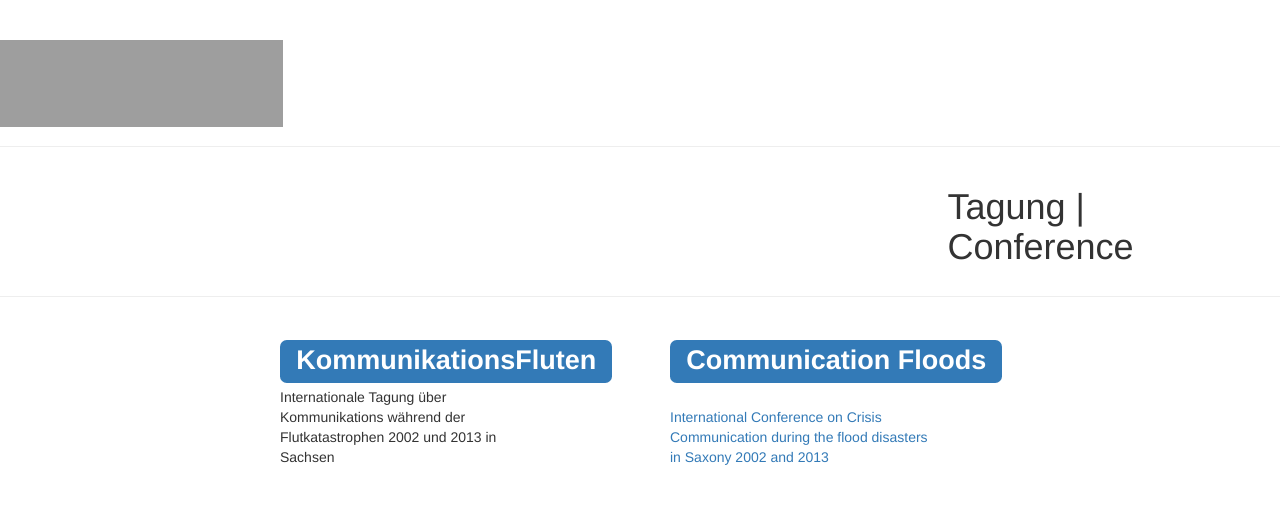
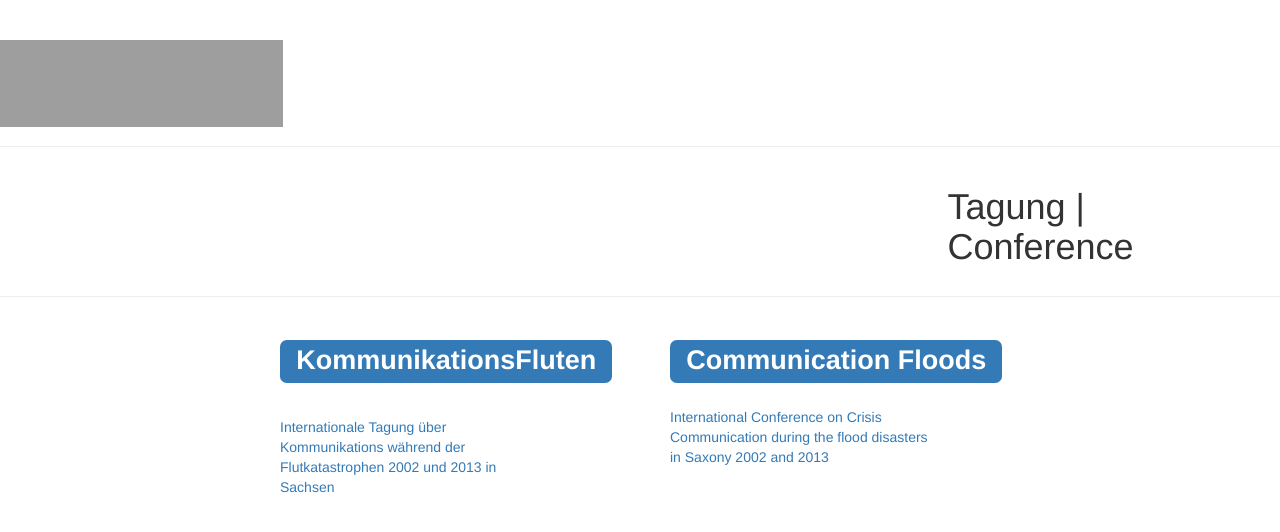
Before and after one commit to susedev/test, a Jekyll site: the page built from index.html, in a window 1280 px wide. Shown: the top 532 px of the page. Built offline with Jekyll 4.4.1, drawn with Linux system fonts in a browser that asks for light colours; nearby versions of some CDN libraries; grey boxes are pictures that could not be loaded.

Commit message:
Edit from JekyllCMS

```diff
--- a/index.html
+++ b/index.html
@@ -6,7 +6,11 @@ title: Home
 <div class="row">
 <div class="col-md-3">
 <h1><a href="http://eijc.github.io/data/konferenz-kommunikationsfluten.html"><span class="label label-primary">KommunikationsFluten</span></a></h1>
-Internationale Tagung &uuml;ber Kommunikations w&auml;hrend der Flutkatastrophen 2002 und 2013 in Sachsen</div>
+
+<p>&nbsp;</p>
+
+<p><a href="http://eijc.github.io/data/konferenz-kommunikationsfluten.html">Internationale Tagung &uuml;ber Kommunikations w&auml;hrend der Flutkatastrophen 2002 und 2013 in Sachsen</a></p>
+</div>
 
 <div class="col-md-1">&nbsp;</div>
 
```
